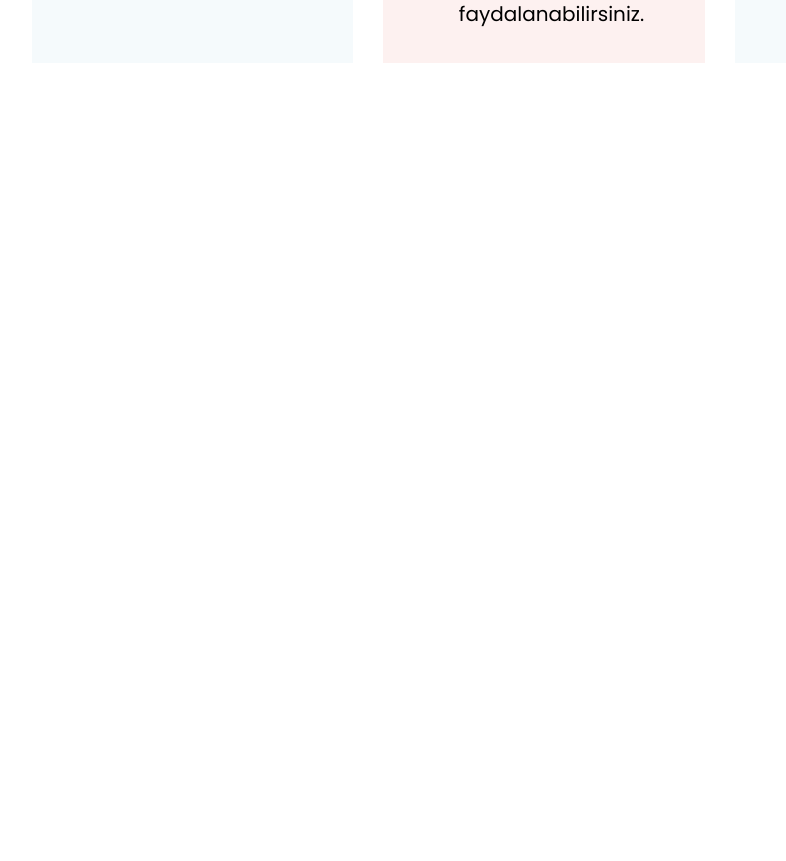
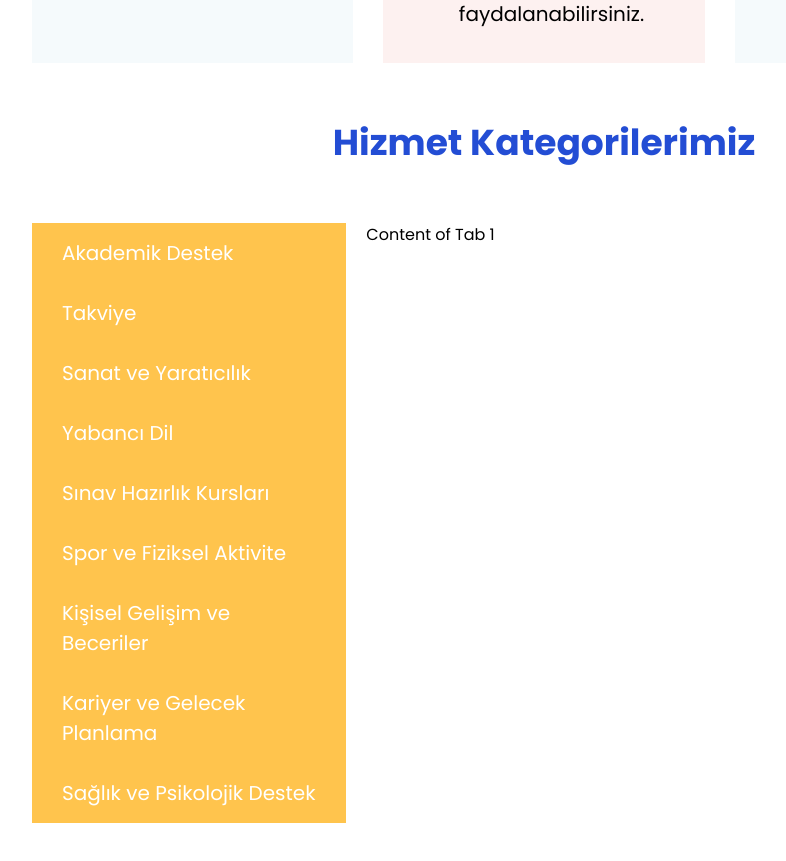
Before and after one commit to vkmerd/kursbu-app, a Next.js app: page / in a window 1280 px wide. Shown: the part 2740-3601 px from the top of the page, without its empty margins (96-882 px from the left). Before the commit the page ends 2863 px from the top, so only its background shows below. Built offline with nearby package versions, Linux system fonts and the light colour scheme.

Commit message:
tab menu kısımı yapıldı

```diff
--- /dev/null
+++ b/app/components/CategoryTab.jsx
@@ -0,0 +1,12 @@
+export const categoryTabReducer = (state, action) => {
+    switch(action.type){
+      case 'SELECT_TAB':
+        return { ...state, selectedTab: action.payload };
+      default:
+        return state;
+    }
+  }
+
+  export const initialTabState = {
+    selectedTab: 'Tab1',
+  };
--- a/app/homePageComponents/About.jsx
+++ b/app/homePageComponents/About.jsx
@@ -1,10 +1,9 @@
 'use client';
-import { motion, useAnimation } from 'framer-motion';
+import { motion, useAnimation, useScroll } from 'framer-motion';
 import { useEffect } from 'react';
-import { useViewportScroll } from 'framer-motion';
 
 export default function About() {
-  const { scrollY } = useViewportScroll();
+  const { scrollY } = useScroll();
   const controls1 = useAnimation();
   const controls2 = useAnimation();
   const controls3 = useAnimation();
--- /dev/null
+++ b/app/homePageComponents/EducationTabContainer.jsx
@@ -0,0 +1,62 @@
+"use client"
+
+import { useReducer,useState } from "react";
+import { categoryTabReducer, initialTabState } from "../components/CategoryTab";
+
+export default function EducationTabContainer() {
+
+  const [state, dispatch] = useReducer(categoryTabReducer, initialTabState);
+  const [activeTab, setActiveTab] = useState(null);
+
+  const handleCategoryTabClick = (tab) => {
+    dispatch({ type: 'SELECT_TAB', payload: tab });
+    setActiveTab(tab)
+  };
+
+  console.log(state);
+  const tabs = [
+    { id: 'Tab1', label: 'Akademik Destek' },
+    { id: 'Tab2', label: 'Takviye' },
+    { id: 'Tab3', label: 'Sanat ve Yaratıcılık' },
+    { id: 'Tab4', label: 'Yabancı Dil' },
+    { id: 'Tab5', label: 'Sınav Hazırlık Kursları' },
+    { id: 'Tab6', label: 'Spor ve Fiziksel Aktivite' },
+    { id: 'Tab7', label: 'Kişisel Gelişim ve Beceriler' },
+    { id: 'Tab8', label: 'Kariyer ve Gelecek Planlama' },
+    { id: 'Tab9', label: 'Sağlık ve Psikolojik Destek' },
+];
+
+  return (
+    <>
+      <h2 className="text-4xl text-center text-[#234DD4] font-bold">Hizmet Kategorilerimiz</h2>
+      <div className="w-full flex justify-center py-[60px]">
+        <div className="w-4/5 flex justify-between gap-[20px]">
+            <div className="w-[350px] bg-[#ffc44d]">
+                {
+                    tabs.map(tabmenu => (
+                        <div key={tabmenu.id} className={`py-[15px] px-[30px] text-white text-[20px] hover:bg-[#234DD4] ${activeTab === tabmenu.id ? 'bg-[#234DD4] scale-105 transition duration-300' : ''}`}
+                        onClick={() => handleCategoryTabClick(tabmenu.id)} >
+                                    {tabmenu.label}
+                            </div>
+                    ))
+                }
+            </div>
+            <div className="w-3/4">
+                {state.selectedTab === 'Tab1' && <div>Content of Tab 1</div>}
+                {state.selectedTab === 'Tab2' && <div>Content of Tab 2</div>}
+                {state.selectedTab === 'Tab3' && <div>Content of Tab 3</div>}
+                {state.selectedTab === 'Tab4' && <div>Content of Tab 4</div>}
+                {state.selectedTab === 'Tab5' && <div>Content of Tab 5</div>}
+                {state.selectedTab === 'Tab6' && <div>Content of Tab 6</div>}
+                {state.selectedTab === 'Tab7' && <div>Content of Tab 7</div>}
+                {state.selectedTab === 'Tab8' && <div>Content of Tab 8</div>}
+                {state.selectedTab === 'Tab9' && <div>Content of Tab 9</div>}
+
+            </div>
+        </div>
+
+      </div>
+
+    </>
+  );
+}
--- a/app/homePageComponents/Info.jsx
+++ b/app/homePageComponents/Info.jsx
@@ -22,7 +22,7 @@ export default function Features() {
     };
 
     return (
-        <div className="w-full bg-[#F0F2FF] grid justify-items-center py-[50px] bg-gradient" ref={ref}>
+        <div className="w-full bg-[#f0f2ff] grid justify-items-center py-[50px] bg-gradient" ref={ref}>
             <div className="w-4/5 grid grid-cols-1 items-center gap-[30px] md:grid-cols-2 lg:grid-cols-3 xl:grid-cols-5">
                 <motion.div
                     initial="hidden"
--- a/app/page.js
+++ b/app/page.js
@@ -2,6 +2,7 @@ import Banner from "./homePageComponents/Banner";
 import About from "./homePageComponents/About";
 import Info from "./homePageComponents/Info";
 import HowDoesItWork from "./homePageComponents/HowDoesItWork";
+import EducationTabContainer from "./homePageComponents/EducationTabContainer";
 
 
 export default function Home() {
@@ -11,6 +12,7 @@ export default function Home() {
       <About />
       <Info />
       <HowDoesItWork />
+      <EducationTabContainer />
     </main>
   );
 }
```
